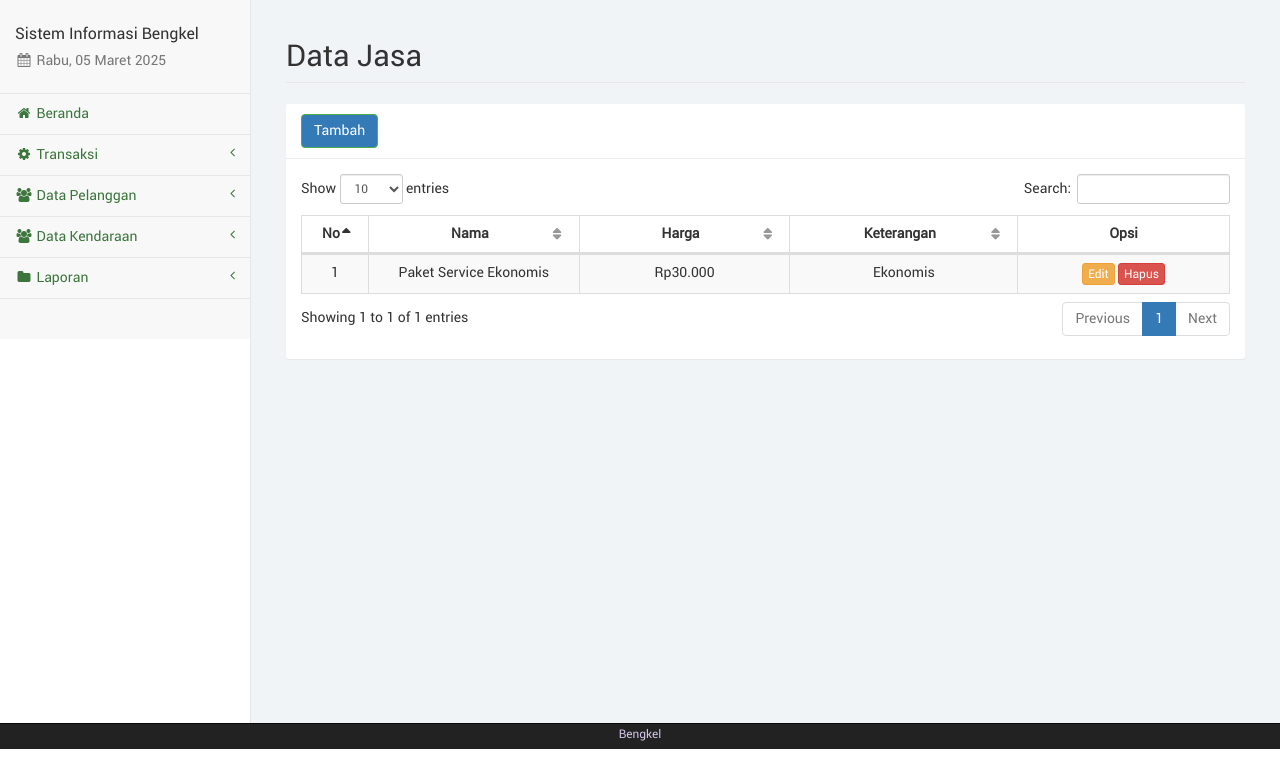
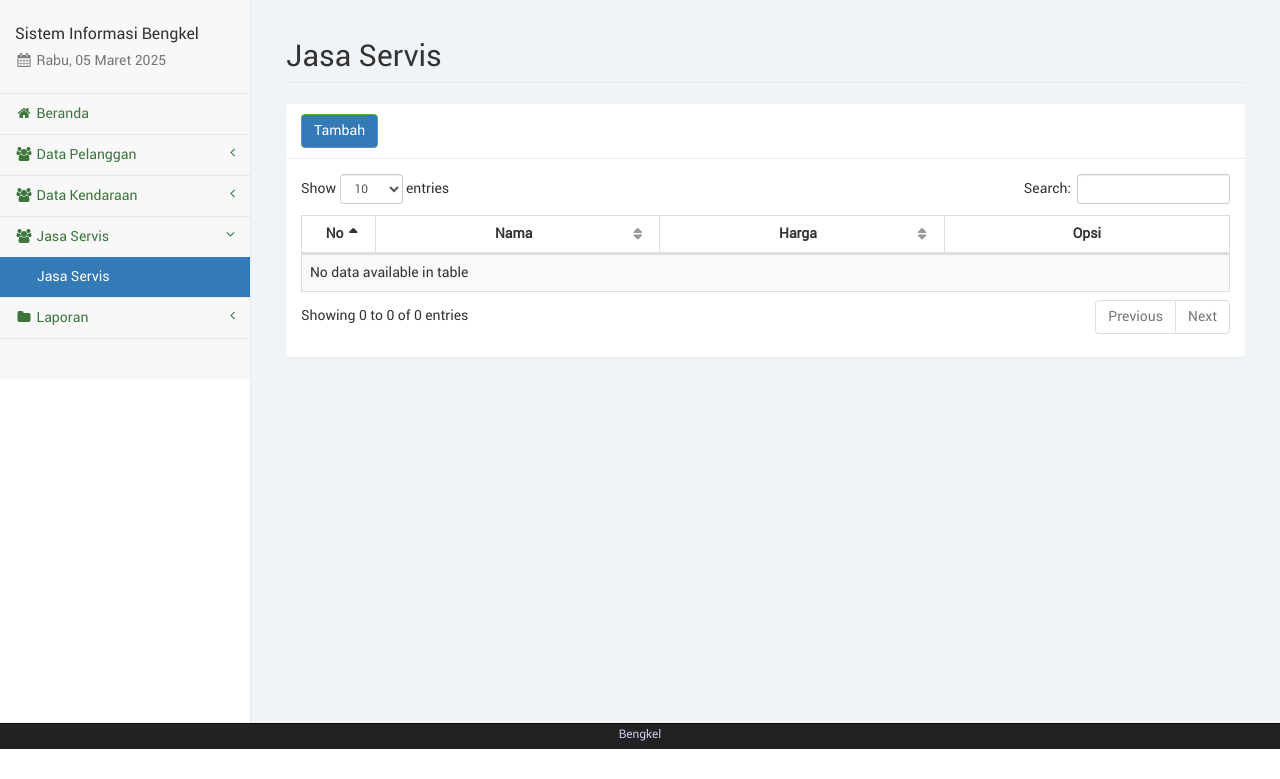
Before and after one commit to iyasmzn/pakustad_bengkel, a PHP site: page /kasir/jasa.php in a window 1280 px wide. Shown: the part 51-830 px from the top of the page. Run offline with PHP 8.4, Linux system fonts and the light colour scheme; a user stored in the database is signed in; data comes from the database, SQL or seed files in the repository; data that the repository does not hold is empty.

Commit message:
update kasir role

```diff
--- a/sibengkel/kasir/jasa.php
+++ b/sibengkel/kasir/jasa.php
@@ -2,7 +2,7 @@
 include("sess_check.php");
 
 // deskripsi halaman
-	$pagedesc = "Data Jasa";
+$pagedesc = "Jasa Servis";
 include("layout_top.php");
 include("dist/function/format_tanggal.php");
 include("dist/function/format_rupiah.php");
@@ -13,7 +13,7 @@
 	<div class="container-fluid">
 		<div class="row">
 			<div class="col-lg-12">
-                        <h1 class="page-header">Data Jasa</h1>
+				<h1 class="page-header">Jasa Servis</h1>
 			</div><!-- /.col-lg-12 -->
 		</div><!-- /.row -->
 
@@ -34,24 +34,22 @@
 									<th width="1%">No</th>
 									<th width="10%">Nama</th>
 									<th width="10%">Harga</th>
-											<th width="10%">Keterangan</th>
 									<th width="10%">Opsi</th>
 								</tr>
 							</thead>
 							<tbody>
 								<?php
 								$i = 1;
-											$sql = "SELECT * FROM barangjasa WHERE jenis='jasa' ORDER BY nama ASC";
+								$sql = "SELECT * FROM jasa_servis ORDER BY harga ASC";
 								$ress = mysqli_query($conn, $sql);
-											while($data = mysqli_fetch_array($ress)) {
+								while ($data = mysqli_fetch_array($ress)) {
 									echo '<tr>';
-												echo '<td class="text-center">'. $i .'</td>';
-												echo '<td class="text-center">'. $data['nama'] .'</td>';
-												echo '<td class="text-center">'. format_rupiah($data['harga']) .'</td>';
-												echo '<td class="text-center">'. $data['keterangan'] .'</td>';
+									echo '<td class="text-center">' . $i . '</td>';
+									echo '<td class="text-center">' . $data['jenis'] . '</td>';
+									echo '<td class="text-center">' . format_rupiah($data['harga']) . '</td>';
 									echo '<td class="text-center">
-													  <a href="jasa_edit.php?js='. $data['id_brg'] .'" class="btn btn-warning btn-xs">Edit</a>';?>
-													  <a href="jasa_hapus.php?js=<?php echo $data['id_brg'];?>" onclick="return confirm('Apakah anda yakin akan menghapus <?php echo $data['nama'];?>?');" class="btn btn-danger btn-xs">Hapus</a></td>
+													  <a href="jasa_edit.php?js=' . $data['id'] . '" class="btn btn-warning btn-xs">Edit</a>'; ?>
+									<a href="jasa_hapus.php?js=<?php echo $data['id']; ?>" onclick="return confirm('Apakah anda yakin akan menghapus <?php echo $data['jenis']; ?>?');" class="btn btn-danger btn-xs">Hapus</a></td>
 								<?php
 									echo '</td>';
 									echo '</tr>';
@@ -82,9 +80,10 @@
 		$('#tabel-data').DataTable({
 			"responsive": true,
 			"processing": true,
-			"columnDefs": [
-				{ "orderable": false, "targets": [4] }
-			]
+			"columnDefs": [{
+				"orderable": false,
+				"targets": [3]
+			}]
 		});
 
 		$('#tabel-data').parent().addClass("table-responsive");
@@ -95,12 +94,12 @@
 		code: '0'
 	};
 
-		$('[data-load-code]').on('click',function(e) {
+	$('[data-load-code]').on('click', function(e) {
 		e.preventDefault();
 		var $this = $(this);
 		var code = $this.data('load-code');
-					if(code) {
-						$($this.data('remote-target')).load('karyawan_detail.php?code='+code);
+		if (code) {
+			$($this.data('remote-target')).load('karyawan_detail.php?code=' + code);
 			app.code = code;
 
 		}
--- a/sibengkel/kasir/layout_top.php
+++ b/sibengkel/kasir/layout_top.php
@@ -12,6 +12,7 @@
 ?>
 <!DOCTYPE html>
 <html lang="en">
+
 <head>
 	<meta charset="utf-8">
 	<meta http-equiv="X-UA-Compatible" content="IE=edge">
@@ -81,7 +82,7 @@
 			<ul class="nav navbar-top-links navbar-right">
 				<li class="dropdown dropdown-right">
 					<a class="dropdown-toggle" data-toggle="dropdown" href="#">
-						<img src="../foto/<?php echo $sess_kasirfoto;?>" width="20px" height="20px" padding="0px">&nbsp;&nbsp;<?php echo ucfirst($sess_kasirname); ?>&nbsp;<i class="fa fa-caret-down"></i>
+						<img src="../foto/<?php echo $sess_kasirfoto; ?>" width="20px" height="20px" padding="0px">&nbsp;&nbsp;<?php echo ucfirst($sess_kasirname); ?>&nbsp;<i class="fa fa-caret-down"></i>
 					</a>
 					<ul class="dropdown-menu dropdown-user">
 						<li><a href="pengaturan.php"><i class="fa fa-gear fa-fw"></i>&nbsp;Pengaturan Akun</a></li>
@@ -96,48 +97,17 @@
 					<ul class="nav" id="side-menu">
 						<li class="sidebar-search">
 							<h4>Sistem Informasi Bengkel</h4>
-							<h5 class="text-muted"><i class="fa fa-calendar fa-fw"></i>&nbsp;<?php echo $hari_ini.", ".$tanggal." ".$bulan_ini." ".$tahun ?></h5>
+							<h5 class="text-muted"><i class="fa fa-calendar fa-fw"></i>&nbsp;<?php echo $hari_ini . ", " . $tanggal . " " . $bulan_ini . " " . $tahun ?></h5>
 						</li>
 						<?php
-							if($pagedesc == "Beranda") {
+						if ($pagedesc == "Beranda") {
 							echo '<li><a href="index.php" class="active"><i class="fa fa-home fa-fw"></i>&nbsp;Beranda</a></li>';
-							}
-							else {
+						} else {
 							echo '<li><a href="index.php"><i class="fa fa-home fa-fw"></i>&nbsp;Beranda</a></li>';
 						}
-							if(isset($menuparent) && $menuparent == "transaksi") {
+						if (isset($menuparent) && $menuparent == "konsumen") {
 							echo '<li class="active">';
-							}
-							else {
-								echo '<li>';
-							}
-						?>
-                        <!-- open <li> tag generated with php, see line 134-139 -->
-							<a href="#"><i class="fa fa-gear fa-fw"></i>&nbsp;Transaksi<span class="fa arrow"></span></a>
-							<ul class="nav nav-second-level">
-								<?php
-									if($pagedesc == "Transaksi Baru") {
-										echo '<li><a href="trx_baru.php" class="active">Transaksi Baru</a></li>';
-									}
-									else {
-										echo '<li><a href="trx_baru.php">Transaksi Baru</a></li>';
-									}
-								?>
-								<?php
-									if($pagedesc == "Data Transaksi") {
-										echo '<li><a href="trx.php" class="active">Data Transaksi</a></li>';
-									}
-									else {
-										echo '<li><a href="trx.php">Data Transaksi</a></li>';
-									}
-								?>
-							</ul><!-- /.nav-second-level -->
-						</li>
-						<?php
-							if(isset($menuparent) && $menuparent == "konsumen") {
-								echo '<li class="active">';
-							}
-							else {
+						} else {
 							echo '<li>';
 						}
 						?>
@@ -145,19 +115,17 @@
 						<a href="#"><i class="fa fa-group fa-fw"></i>&nbsp;Data Pelanggan<span class="fa arrow"></span></a>
 						<ul class="nav nav-second-level">
 							<?php
-									if($pagedesc == "Data Konsumen") {
+							if ($pagedesc == "Data Konsumen") {
 								echo '<li><a href="konsumen.php" class="active">Data Pelanggan</a></li>';
-									}
-									else {
+							} else {
 								echo '<li><a href="konsumen.php">Data Pelanggan</a></li>';
 							}
 							?>
 						</ul><!-- /.nav-second-level -->
 						<?php
-							if(isset($menuparent) && $menuparent == "kendaraan") {
+						if (isset($menuparent) && $menuparent == "kendaraan") {
 							echo '<li class="active">';
-							}
-							else {
+						} else {
 							echo '<li>';
 						}
 						?>
@@ -165,19 +133,35 @@
 						<a href="#"><i class="fa fa-group fa-fw"></i>&nbsp;Data Kendaraan<span class="fa arrow"></span></a>
 						<ul class="nav nav-second-level">
 							<?php
-									if($pagedesc == "Data Kendaraan") {
+							if ($pagedesc == "Data Kendaraan") {
 								echo '<li><a href="kendaraan.php" class="active">Data Kendaraan</a></li>';
-									}
-									else {
+							} else {
 								echo '<li><a href="kendaraan.php">Data Kendaraan</a></li>';
 							}
 							?>
 						</ul><!-- /.nav-second-level -->
 						<?php
-							if(isset($menuparent) && $menuparent == "laporan") {
+						if (isset($menuparent) && $menuparent == "jasa_servis") {
 							echo '<li class="active">';
+						} else {
+							echo '<li>';
 						}
-							else {
+						?>
+						<!-- open <li> tag generated with php, see line 155-160 -->
+						<a href="#"><i class="fa fa-group fa-fw"></i>&nbsp;Jasa Servis<span class="fa arrow"></span></a>
+						<ul class="nav nav-second-level">
+							<?php
+							if ($pagedesc == "Jasa Servis") {
+								echo '<li><a href="jasa.php" class="active">Jasa Servis</a></li>';
+							} else {
+								echo '<li><a href="jasa.php">Jasa Servis</a></li>';
+							}
+							?>
+						</ul>
+						<?php
+						if (isset($menuparent) && $menuparent == "laporan") {
+							echo '<li class="active">';
+						} else {
 							echo '<li>';
 						}
 						?>
@@ -185,10 +169,9 @@
 						<a href="#"><i class="fa fa-folder fa-fw"></i>&nbsp;Laporan<span class="fa arrow"></span></a>
 						<ul class="nav nav-second-level">
 							<?php
-									if($pagedesc == "Laporan") {
+							if ($pagedesc == "Laporan") {
 								echo '<li><a href="laporan.php" class="active">Laporan</a></li>';
-									}
-									else {
+							} else {
 								echo '<li><a href="laporan.php">Laporan</a></li>';
 							}
 							?>
```
Also changed, not shown: sibengkel/kasir/index.php (+11 -7 lines), sibengkel/kasir/jasa_edit.php (+15 -13 lines), sibengkel/kasir/jasa_hapus.php (+5 -6 lines), sibengkel/kasir/jasa_insert.php (+8 -11 lines), sibengkel/kasir/jasa_tambah.php (+9 -7 lines), sibengkel/kasir/jasa_update.php (+19 -15 lines). Lines whose indentation alone changed are shown as unchanged.
